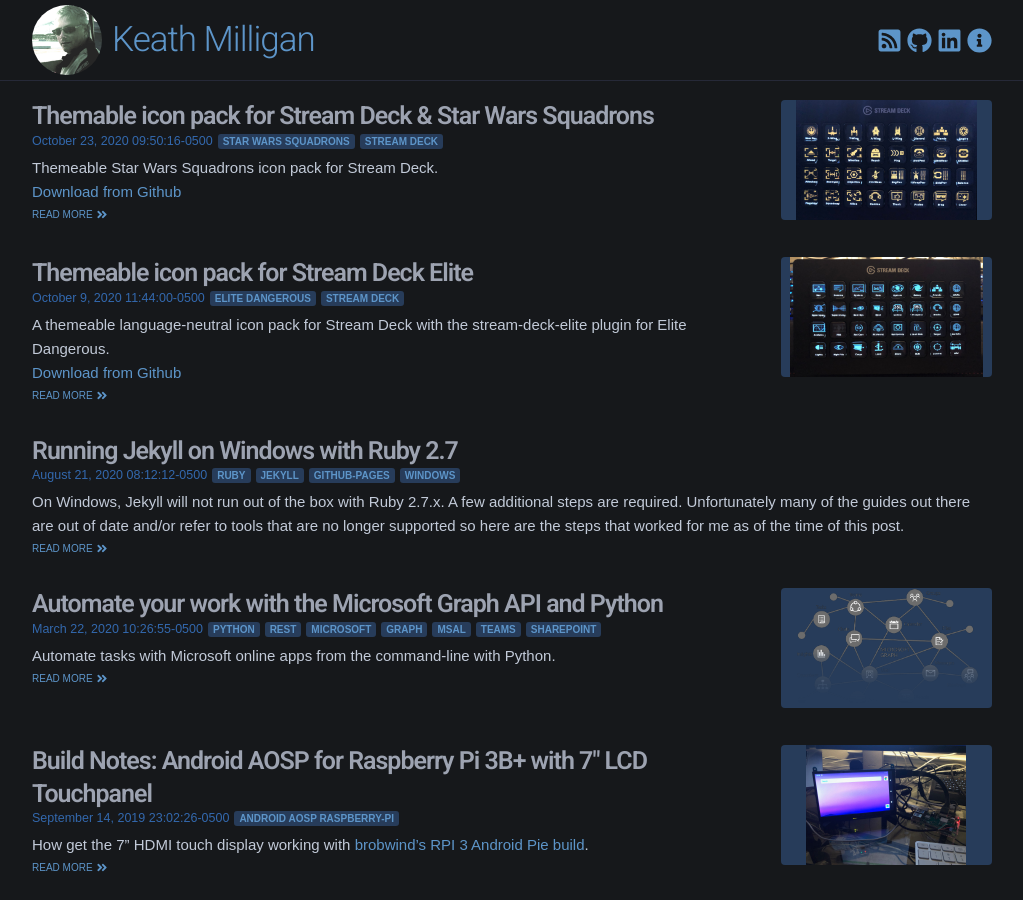
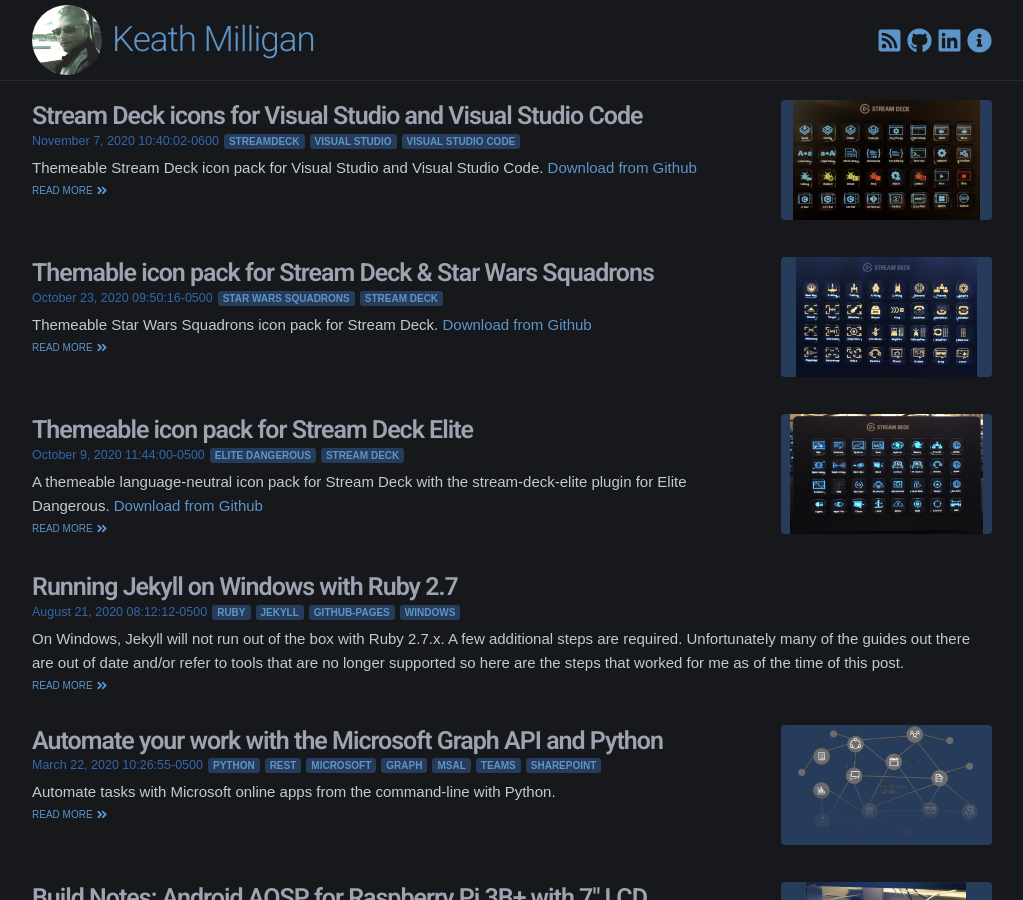
Before and after one commit to keathmilligan/keathmilligan.github.io, a Jekyll site: the page built from index.md, in a window 1280 px wide and 900 px high. Shown: the whole window, without its empty margins (128-1151 px from the left). Built offline with Jekyll 4.4.1, drawn with Linux system fonts in a browser that asks for light colours.

Commit message:
Stream Deck Visual Studio & Visual Studio Code

```diff
--- /dev/null
+++ b/_posts/2020-11-07-streamdeck-icons-for-visual-studio.md
@@ -0,0 +1,17 @@
+---
+layout: post
+title: Stream Deck icons for Visual Studio and Visual Studio Code
+date: 2020-11-07 10:40:02 -06:00
+categories: [dev]
+tags: [streamdeck, visual studio, visual studio code]
+featured-img: streamdeck-vs-pic.jpg
+---
+
+Themeable Stream Deck icon pack for Visual Studio and Visual Studio Code. [Download from Github](https://github.com/keathmilligan/streamdeck-vs-icons)
+<!--more-->
+
+Themeable, language-neutral icons for the Stream Deck Visual Studio and Visual Studio Code.
+
+![Stream Deck VS](/assets/images/streamdeck-vs-pic.jpg)
+
+![Stream Deck VS Icons](/assets/images/streamdeck-vs.png)
```
Also changed, not shown: _posts/2020-10-09-themeable-icon-pack-for-streamdeck-elite.md (+1 -3 lines), _posts/2020-10-23-streamdeck-icon-pack-squadrons.md (+1 -3 lines), assets/images/streamdeck-vs-pic.jpg (added), assets/images/streamdeck-vs.png (added).
